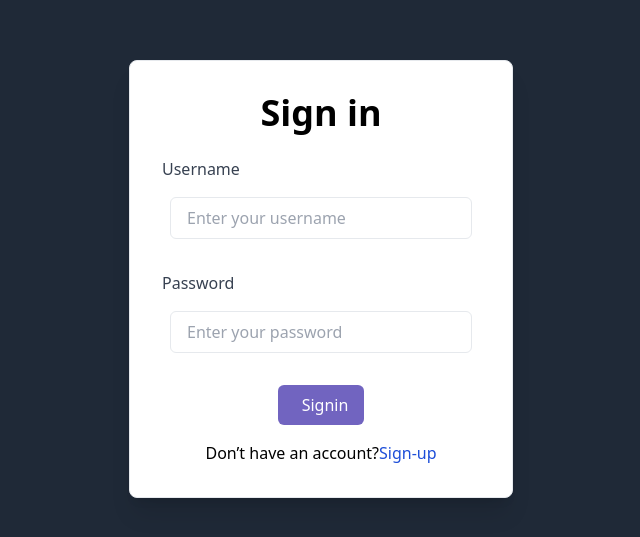
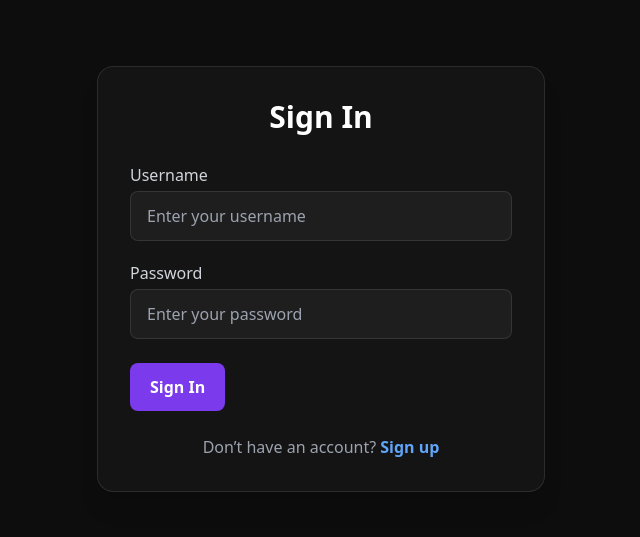
Before and after one commit to harshitduttshukla/Second-Brain, a React (Vite) app in the folder brainly-fronted/: page /signin in a window 1280 px wide. Shown: the part 121-658 px from the top of the page, without its empty margins (319-959 px from the left). Built offline with nearby package versions, Linux system fonts and the light colour scheme; no server answers.

Commit message:
improve the css of signup and signin page

```diff
--- a/brainly-fronted/src/components/Button22.tsx
+++ b/brainly-fronted/src/components/Button22.tsx
@@ -1,31 +1,67 @@
 import { ReactElement } from "react";
 
-interface ButtonProps{
-    variant : "primary" | "secondary";
-    text : string;
-    startIcon?: ReactElement;
-    onclick?: () => void;
-    fullWidth?: boolean;
-    Loading ?: boolean;
-
+interface ButtonProps {
+  variant: "primary" | "secondary";
+  text: string;
+  startIcon?: ReactElement;
+  onclick?: () => void;
+  fullWidth?: boolean;
+  Loading?: boolean;
 }
 
 const variantClasses = {
-    "primary" : "bg-purple-600 text-white",
-    "secondary" : "bg-purple-200 text-purple-600",
-}
-
-const defaultStyle = "px-4 py-2 rounded-md font-light flex items-center";
-
-export default function Button22({variant,text,startIcon,onclick,fullWidth} : ButtonProps ){
-
-    return <button onClick={onclick} className={variantClasses[variant] + " "+ defaultStyle + `${fullWidth && " w-full flex justify-center items-center"}`} >
-       <div className="pr-2">
-
-        {startIcon}
-        </div>
-        {text}
-    </button>
+  primary:
+    "bg-[#7c3aed] hover:bg-[#6d28d9] text-white", // purple button matching input focus ring
+  secondary:
+    "bg-[#1e1e1e] border border-white/10 text-white hover:bg-white/10",
+};
 
 
+
+const defaultStyle =
+  "px-5 py-3 rounded-lg font-semibold flex items-center justify-center transition duration-300 focus:outline-none focus:ring-2 focus:ring-offset-2 focus:ring-purple-500";
+
+export default function Button22({
+  variant,
+  text,
+  startIcon,
+  onclick,
+  fullWidth,
+  Loading,
+}: ButtonProps) {
+  return (
+    <button
+      onClick={onclick}
+      disabled={Loading}
+      className={`${variantClasses[variant]} ${defaultStyle} ${
+        fullWidth ? "w-full" : ""
+      } ${Loading ? "opacity-60 cursor-not-allowed" : ""}`}
+    >
+      {Loading ? (
+        <svg
+          className="animate-spin h-5 w-5 text-white mr-2"
+          xmlns="http://www.w3.org/2000/svg"
+          fill="none"
+          viewBox="0 0 24 24"
+        >
+          <circle
+            className="opacity-25"
+            cx="12"
+            cy="12"
+            r="10"
+            stroke="currentColor"
+            strokeWidth="4"
+          ></circle>
+          <path
+            className="opacity-75"
+            fill="currentColor"
+            d="M4 12a8 8 0 018-8v4l3-3-3-3v4a8 8 0 100 16 8 8 0 01-8-8z"
+          ></path>
+        </svg>
+      ) : (
+        startIcon && <div className="mr-2">{startIcon}</div>
+      )}
+      {Loading ? "Processing..." : text}
+    </button>
+  );
 }
--- a/brainly-fronted/src/components/Input.tsx
+++ b/brainly-fronted/src/components/Input.tsx
@@ -1,14 +1,20 @@
-import { FC } from 'react'
+import { FC } from 'react';
 
 interface clProps {
-    placeholder : string;
-    ref1 : any
+  placeholder: string;
+  ref1: any;
+  type?: string;
 }
 
-const Input: FC<clProps> = ({ref1, placeholder}) => {
-    return <>
-    <input ref={ref1} placeholder={placeholder} type="text" className='px-4 py-2 border rounded-md m-2'/>
-</>
-}
+const Input: FC<clProps> = ({ ref1, placeholder, type = 'text' }) => {
+  return (
+    <input
+      ref={ref1}
+      placeholder={placeholder}
+      type={type}
+      className="w-full px-4 py-3 bg-[#1e1e1e] border border-white/10 text-white rounded-lg focus:outline-none focus:ring-2 focus:ring-blue-600 transition duration-300 placeholder-gray-400"
+    />
+  );
+};
 
-export default Input
+export default Input;
--- a/brainly-fronted/src/pages/Signin.tsx
+++ b/brainly-fronted/src/pages/Signin.tsx
@@ -1,4 +1,4 @@
-import React, { useRef } from 'react';
+import { useRef } from 'react';
 import Input from '../components/Input';
 import Button from '../components/Button22';
 import axios from 'axios';
@@ -6,71 +6,77 @@ import { BACKEND_URL } from '../config';
 import { Link, useNavigate } from 'react-router-dom';
 
 function Signin() {
-  const usernameRef = useRef<HTMLInputElement>();
-  const passwordRef = useRef<HTMLInputElement>();
+  const usernameRef = useRef<HTMLInputElement | null>(null);
+  const passwordRef = useRef<HTMLInputElement | null>(null);
   const navigate = useNavigate();
 
-  async function Signin() {
+  async function handleSignin() {
     try {
-      const username = usernameRef.current?.value;
-      const password = passwordRef.current?.value;
+      const username = usernameRef.current?.value?.trim();
+      const password = passwordRef.current?.value?.trim();
 
       if (!username || !password) {
-        alert("Please fill in both fields");
+        alert('Please fill in both fields');
         return;
       }
 
-      const res = await axios.post(`${BACKEND_URL}/api/v1/signin`, { username, password });
+      const res = await axios.post(`${BACKEND_URL}/api/v1/signin`, { username, password }, {
+        headers: {
+          'Content-Type': 'application/json',
+        },
+      });
 
       if (res.status === 200) {
         const jwt = res.data.token;
-        localStorage.setItem("token", jwt);
-        navigate("/dashboard");
+        localStorage.setItem('token', jwt);
+        navigate('/dashboard');
       } else {
-        alert("Invalid credentials. Please try again.");
+        alert('Invalid credentials. Please try again.');
       }
     } catch (error) {
-      console.error("Signin error:", error);
-      alert("An error occurred during sign-in. Please try again.");
+      console.error('Signin error:', error);
+      alert('An error occurred during sign-in. Please try again.');
     }
   }
 
   return (
-    <div className='h-screen w-screen bg-gray-800 flex justify-center items-center'>
-      <div className='bg-white rounded-lg border min-w-96 p-8 shadow-xl'>
-        <h1 className='text-black text-4xl font-bold text-center mb-6'>Sign in</h1>
+    <div className="h-screen w-screen bg-[#0d0d0d] flex justify-center items-center">
+      <div className="bg-[#141414] border border-white/10 rounded-2xl shadow-xl p-8 w-full max-w-md backdrop-blur-md transition-all duration-300 hover:scale-[1.12]">
+        <h1 className="text-3xl font-bold text-white text-center mb-7">Sign In</h1>
 
-        <div className='flex flex-col space-y-6'>
-          <div className="flex flex-col">
-            <label className='text-gray-700 font-medium mb-2'>Username</label>
+        <div className="space-y-5">
+          <div>
+            <label className="block text-gray-300 font-medium mb-1">Username</label>
             <Input
               ref1={usernameRef}
               placeholder="Enter your username"
-              className="p-3 border border-gray-300 rounded-md focus:outline-none focus:ring-2 focus:ring-blue-500 focus:border-transparent"
             />
           </div>
 
-          <div className="flex flex-col">
-            <label className='text-gray-700 font-medium mb-2'>Password</label>
+          <div>
+            <label className="block text-gray-300 font-medium mb-1">Password</label>
             <Input
               ref1={passwordRef}
+              type="password"
               placeholder="Enter your password"
-              type="password"
-              className="p-3 border border-gray-300 rounded-md focus:outline-none focus:ring-2 focus:ring-blue-500 focus:border-transparent"
             />
           </div>
         </div>
 
-        <div className='flex justify-center mt-6'>
-          <Button onclick={Signin} variant="primary" text="Signin" />
+        <div className="mt-6">
+          <Button
+            onclick={handleSignin}
+            variant="primary"
+            text="Sign In"
+          />
         </div>
 
-        <h3 className='text-center mt-4'>
+        <p className="text-center text-gray-400 mt-6">
           Don’t have an account?
-          <Link to="/signup" className='text-blue-700 hover:underline'>
-            Sign-up
+          <Link to="/signup" className="text-blue-400 font-semibold ml-1 hover:underline">
+            Sign up
           </Link>
-        </h3>
+        </p>
       </div>
     </div>
   );
--- a/brainly-fronted/src/pages/Signup.tsx
+++ b/brainly-fronted/src/pages/Signup.tsx
@@ -1,4 +1,4 @@
-import React, { useRef } from 'react';
+import  { useRef } from 'react';
 import Input from '../components/Input';
 import Button from '../components/Button22';
 import { BACKEND_URL } from '../config';
@@ -39,44 +39,50 @@ function Signup() {
   }
 
   return (
-    <div className="h-screen w-screen bg-gray-600 flex justify-center items-center">
-      <div className="bg-white border min-w-96 p-8 rounded-lg shadow-xl">
-        <h1 className="text-black text-4xl font-bold text-center mb-6">Sign Up</h1>
+  <div className="h-screen w-screen bg-[#0d0d0d] flex justify-center items-center">
+    <div className="bg-[#141414] border border-white/10 rounded-2xl shadow-xl  p-8 w-full max-w-md backdrop-blur-md transition-all duration-300 hover:scale-[1.12] ">
+      <h1 className="text-3xl font-bold text-white text-center mb-7">Create Account</h1>
 
-        <div className="flex flex-col space-y-6">
-          <div className="flex flex-col">
-            <label className="text-gray-700 font-medium mb-2">Username</label>
+      <div className="space-y-5">
+        <div>
+          <label className="block text-gray-300 font-medium mb-1">Username</label>
           <Input
             ref1={usernameRef}
             placeholder="Enter your username"
-              className="p-3 border border-gray-300 rounded-md focus:outline-none focus:ring-2 focus:ring-blue-500"
+
           />
         </div>
 
-          <div className="flex flex-col">
-            <label className="text-gray-700 font-medium mb-2">Password</label>
+        <div>
+          <label className="block text-gray-300 font-medium mb-1">Password</label>
           <Input
             ref1={passwordRef}
+            type='password'
             placeholder="Enter your password"
-              type="password"
-              className="p-3 border border-gray-300 rounded-md focus:outline-none focus:ring-2 focus:ring-blue-500"
+
           />
         </div>
       </div>
 
-        <div className="flex justify-center mt-6">
-          <Button onclick={handleSignup} variant="primary" text="Signup" />
+      <div className="mt-6">
+        <Button
+          onclick={handleSignup}
+          variant="primary"
+          text="Sign Up"
+
+        />
       </div>
 
-        <h3 className="text-center mt-4">
+      <p className="text-center text-gray-400 mt-6">
         Already have an account?
-          <Link to="/signin" className="text-blue-700 hover:underline ml-2">
-            Sign-in
+        <Link to="/signin" className="text-blue-400 font-semibold ml-1 hover:underline">
+          Sign in
         </Link>
-        </h3>
+      </p>
     </div>
   </div>
 );
+
 }
 
 export default Signup;
```
Lines whose indentation alone changed are shown as unchanged.
